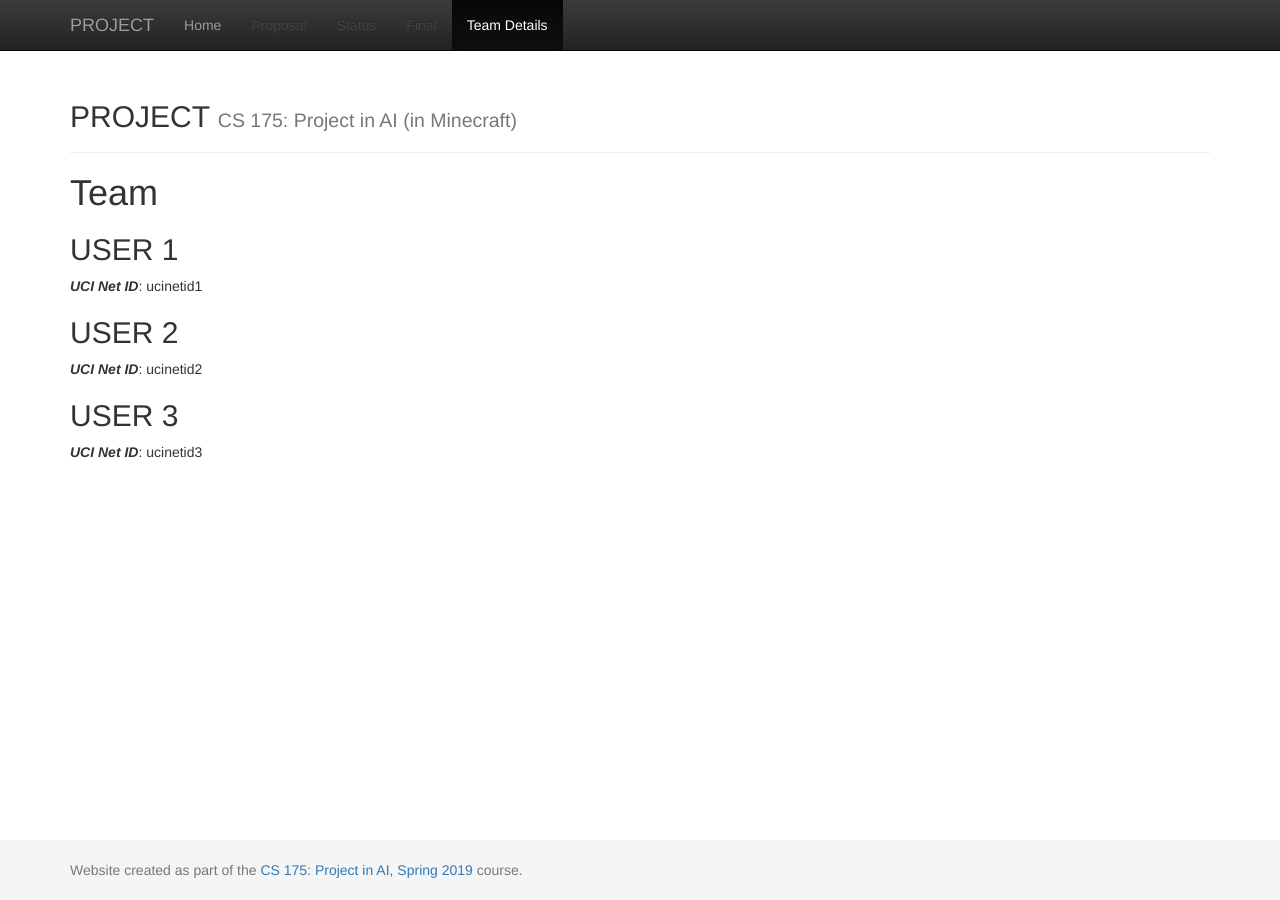
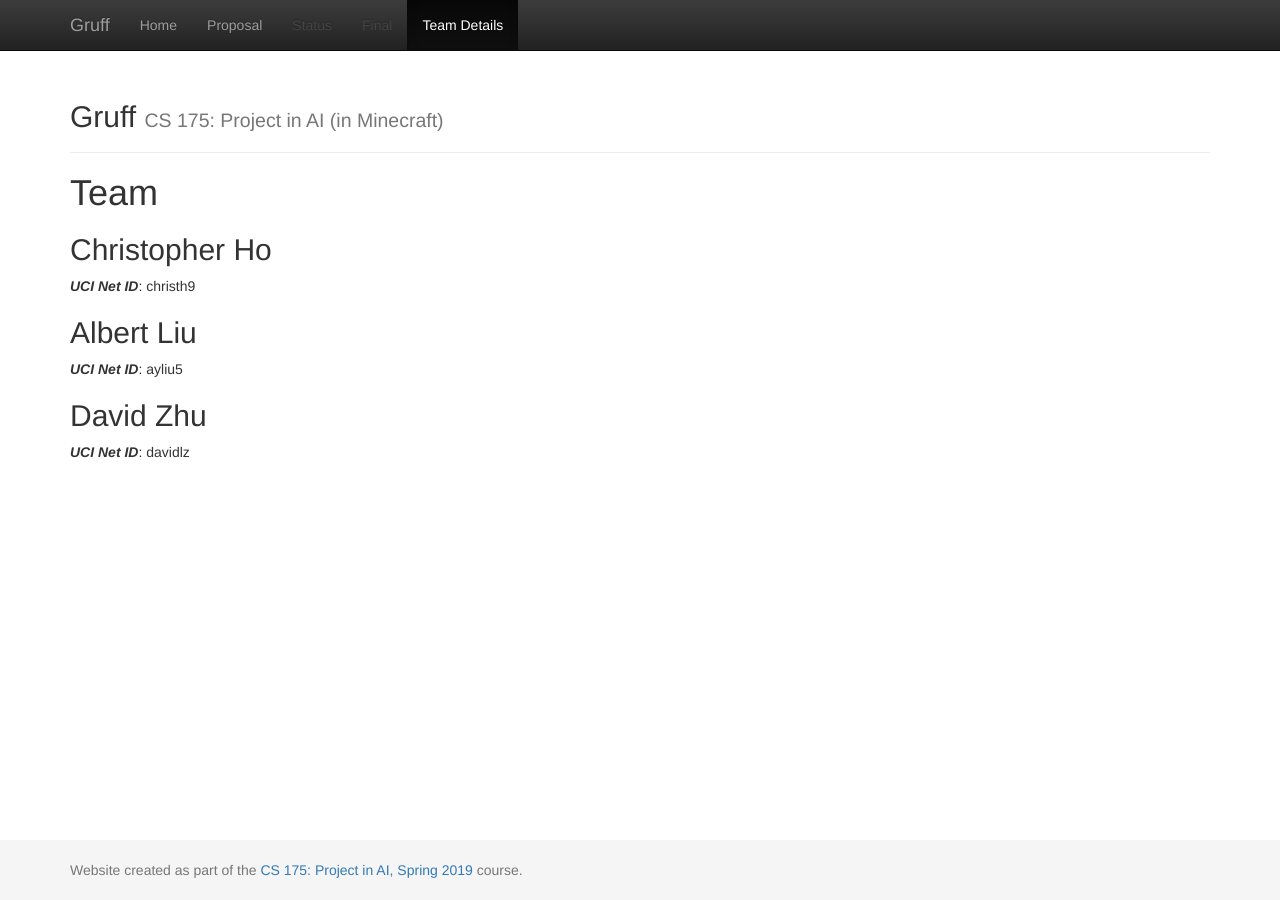
Before and after one commit to muffin-rice/Gruff, a Jekyll site: the page built from docs/team.md, in a window 1280 px wide. Built offline with Jekyll 4.4.1, drawn with Linux system fonts in a browser that asks for light colours.

Commit message:
Set up project page

```diff
--- a/docs/_config.yml
+++ b/docs/_config.yml
@@ -1,7 +1,7 @@
 ###########
 # site.title
 
-title:    'PROJECT'
+title:    'Gruff'
 subtitle: 'CS 175: Project in AI (in Minecraft)'
 
 
--- a/docs/team.md
+++ b/docs/team.md
@@ -6,11 +6,11 @@ title:  Team
 # {{ page.title }}
 
 
-## USER 1
-***UCI Net ID***: ucinetid1
+## Christopher Ho
+***UCI Net ID***: christh9
 
-## USER 2
-***UCI Net ID***: ucinetid2
+## Albert Liu
+***UCI Net ID***: ayliu5
 
-## USER 3
-***UCI Net ID***: ucinetid3
+## David Zhu
+***UCI Net ID***: davidlz
```
Also changed, not shown: docs/proposal.md (added, +4 -0 lines).
